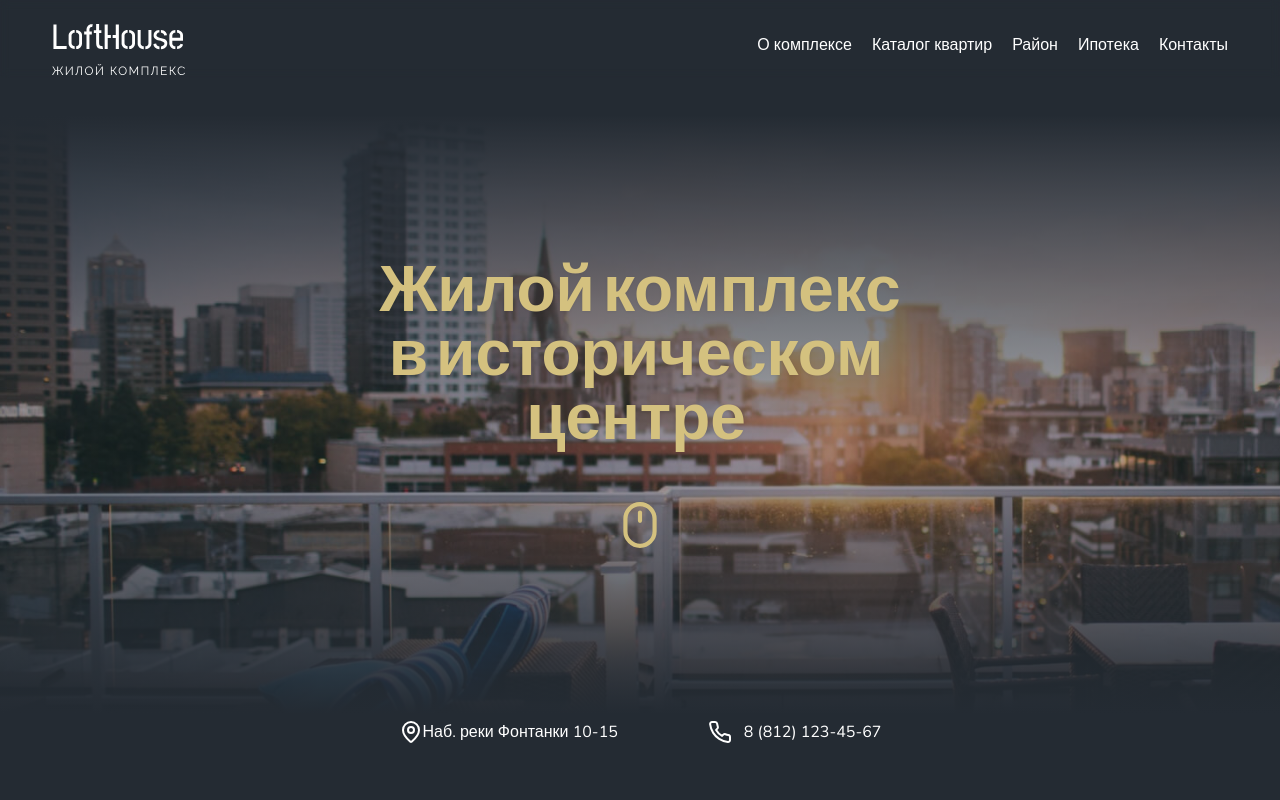
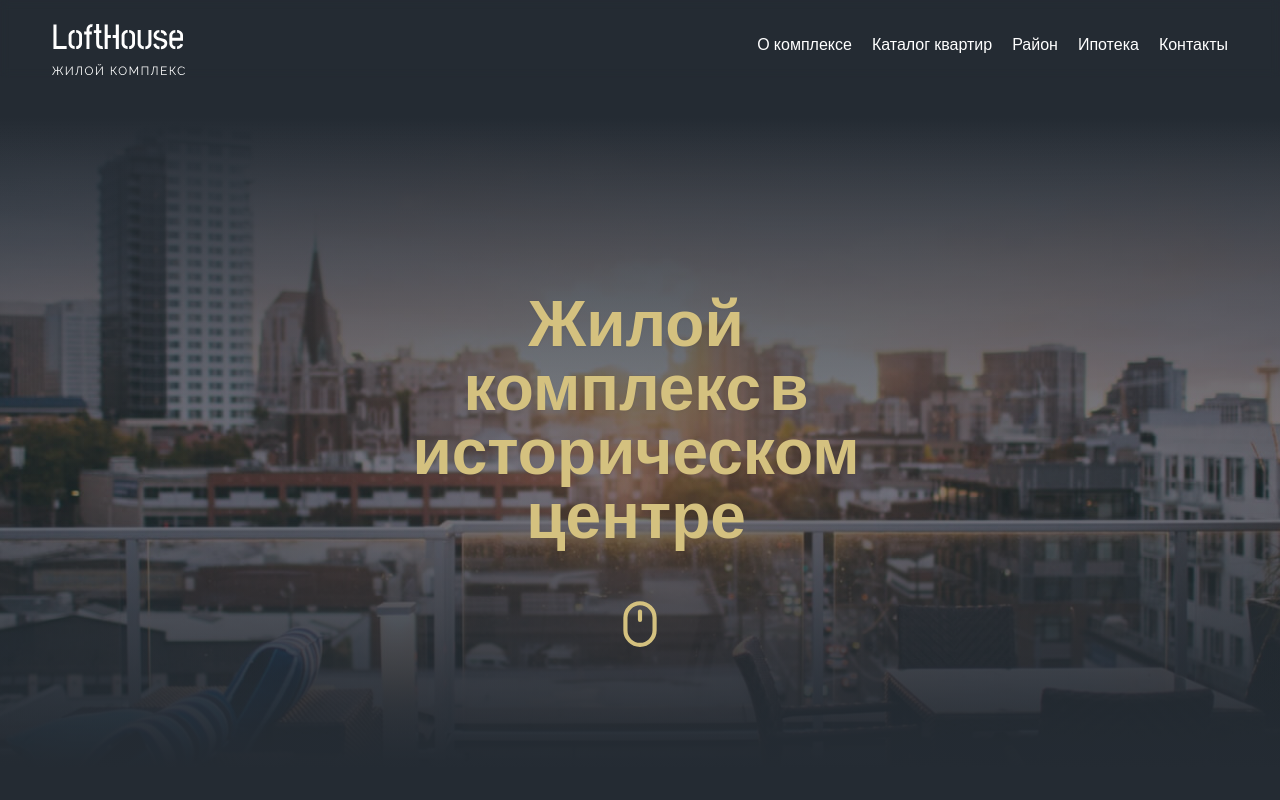
Before and after one commit to gurbanmamedov/loft-app, a React (Vite) app: page / in a window 1280 px wide. Shown: the top 800 px of the page. Built offline with nearby package versions, Linux system fonts and the light colour scheme.

Commit message:
fixed hero section/added mouse animation

```diff
--- a/package.json
+++ b/package.json
@@ -16,7 +16,7 @@
     "@radix-ui/react-toast": "^1.2.1",
     "class-variance-authority": "^0.7.0",
     "clsx": "^2.1.1",
-    "framer-motion": "^11.3.21",
+    "framer-motion": "^11.3.23",
     "lucide-react": "^0.424.0",
     "react": "^18.3.1",
     "react-dom": "^18.3.1",
--- a/src/components/Benefits/Benefits.tsx
+++ b/src/components/Benefits/Benefits.tsx
@@ -3,7 +3,7 @@ import BenefitsList from './BenefitsList';
 
 const Benefits = () => {
     return (
-        <div className="container pt-[60px] md:pt-[90px] lg:pt-[130px] relative mb-10">
+        <div className="container pt-8 pb-11 md:pt-9 md:pb-12 lg:pt-10 lg:pb-14 relative">
             <div className="">
                 <BenefitsList />
             </div>
--- a/src/components/Hero/Hero.module.css
+++ /dev/null
@@ -1,11 +0,0 @@
-.heroSection {
-  background: linear-gradient(
-      180deg,
-      rgb(36, 43, 51) 4.979%,
-      rgba(45, 52, 60, 0.38) 51.042%,
-      rgb(36, 43, 51) 86.188%
-    ),
-    url("../../assets/header-bg.jpg");
-  background-size: cover;
-  background-repeat: no-repeat;
-}
--- a/src/components/Hero/Hero.tsx
+++ b/src/components/Hero/Hero.tsx
@@ -1,13 +1,24 @@
+import bgImage from '../../assets/header-bg.jpg'
+import HeroTitle from "./HeroTitle"
 
-import HeroTitle from './HeroTitle'
-import styles from './Hero.module.css'
+
 const Hero = () => {
     return (
-        <section
+        <section>
+            <div className="relative h-screen flex items-center justify-center text-center">
+                <img
+                    src={bgImage}
+                    alt="Background"
+                    className="absolute inset-0 w-full h-full object-cover md:object-cover md:w-full md:h-full"
+                    style={{ maxWidth: '100%', maxHeight: '100%', objectFit: 'cover' }}
+                />
+                <div className="absolute inset-0 bg-gradient-to-b from-[rgb(36,43,51)_4.979%] via-[rgba(45,52,60,0.38)_51.042%] to-[#242B33_86.188%]"></div>
+                <div className="absolute inset-0 bg-gradient-to-t from-[#242B33] to-transparent opacity-60"></div>
+                <div className="relative z-10">
+                    <HeroTitle />
+                </div>
+            </div>
 
-            className={`${styles.heroSection} lg:pb-[72px]`}
-        >
-            <HeroTitle />
         </section >
     )
 }
--- a/src/components/Hero/HeroContacts.tsx
+++ b/src/components/Hero/HeroContacts.tsx
@@ -3,7 +3,7 @@ import { MapPin, Phone } from 'lucide-react';
 
 function HeroContacts() {
     return (
-        <div className="flex flex-col gap-5 justify-center items-center md:flex md:flex-row  md:gap-[90px]">
+        <div className="flex flex-col gap-5 justify-center items-center md:flex-row md:gap-10 md:justify-center md:items-center md:w-full md:max-w-4xl">
             <a className="flex md:justify-between items-center text-white hover:text-[#D4C17F] transition duration-300" href="#">
                 <MapPin />
                 Наб. реки Фонтанки 10-15
@@ -13,6 +13,7 @@ function HeroContacts() {
                 <Phone /> 8 (812) 123-45-67
             </a>
         </div>
+
     );
 }
 
--- a/src/components/Hero/HeroTitle.tsx
+++ b/src/components/Hero/HeroTitle.tsx
@@ -1,18 +1,25 @@
 import { Mouse } from 'lucide-react';
 import HeroContacts from './HeroContacts';
 import WordPullUp from '../magicui/word-pull-up';
-
+import { motion } from 'framer-motion'
 const HeroTitle = () => {
     return (
-        <div className="container flex justify-center  pt-[180px]">
-            <div className="w-[556px]  flex  items-center flex-col gap-5 text-center  ">
-                <WordPullUp words=' Жилой комплекс в историческом центре' className="p-0 text-[38px] md:text-[48px] md:leading-[64px] lg:text-[64px] text-center font-bold lg:leading-[64px] lg:tracking-normal mb-[30px] text-golden">
-
-                </WordPullUp>
-                <Mouse size={50} className="text-[#D4C17F] mb-[40px] lg:mb-[150px]" />
+        <div className="container flex justify-center pt-[180px]">
+            <div className="w-full max-w-[556px] flex items-center flex-col gap-5 text-center px-4">
+                <WordPullUp
+                    words="Жилой комплекс в историческом центре"
+                    className="p-0 text-[9vw] md:text-[48px] md:leading-[64px] lg:text-[64px] text-center font-bold lg:leading-[64px] lg:tracking-normal mb-[30px] text-golden"
+                />
+                <motion.div
+                    animate={{ y: [0, 10, 0] }}
+                    transition={{ repeat: Infinity, duration: 2, ease: "easeInOut" }}
+                >
+                    <Mouse size={50} className="text-[#D4C17F] mb-[40px] lg:mb-[150px]" />
+                </motion.div>
                 <HeroContacts />
             </div>
         </div>
+
     );
 }
 
```
Also changed, not shown: 1 other file (tests, documents, lock files or other folders).
